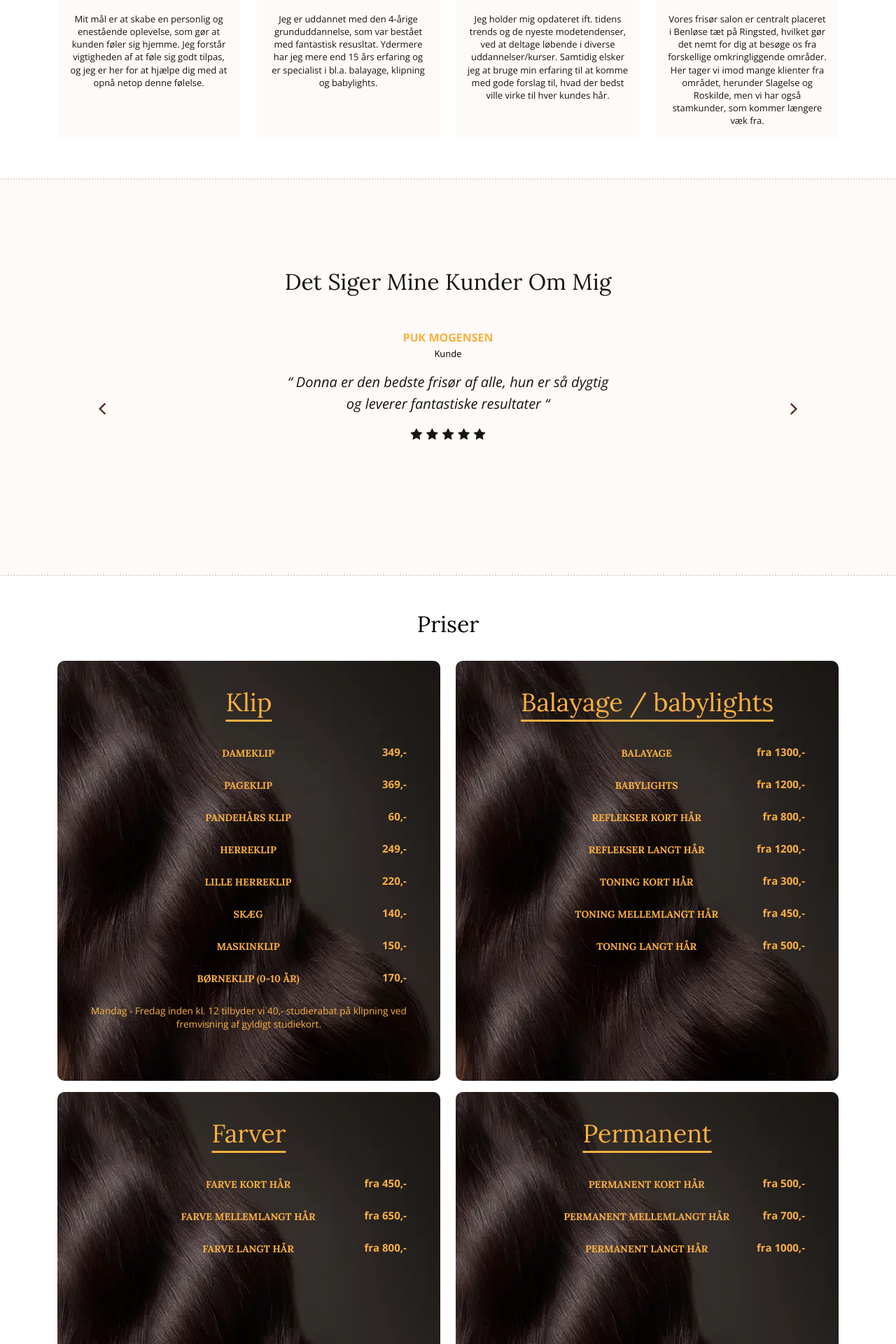
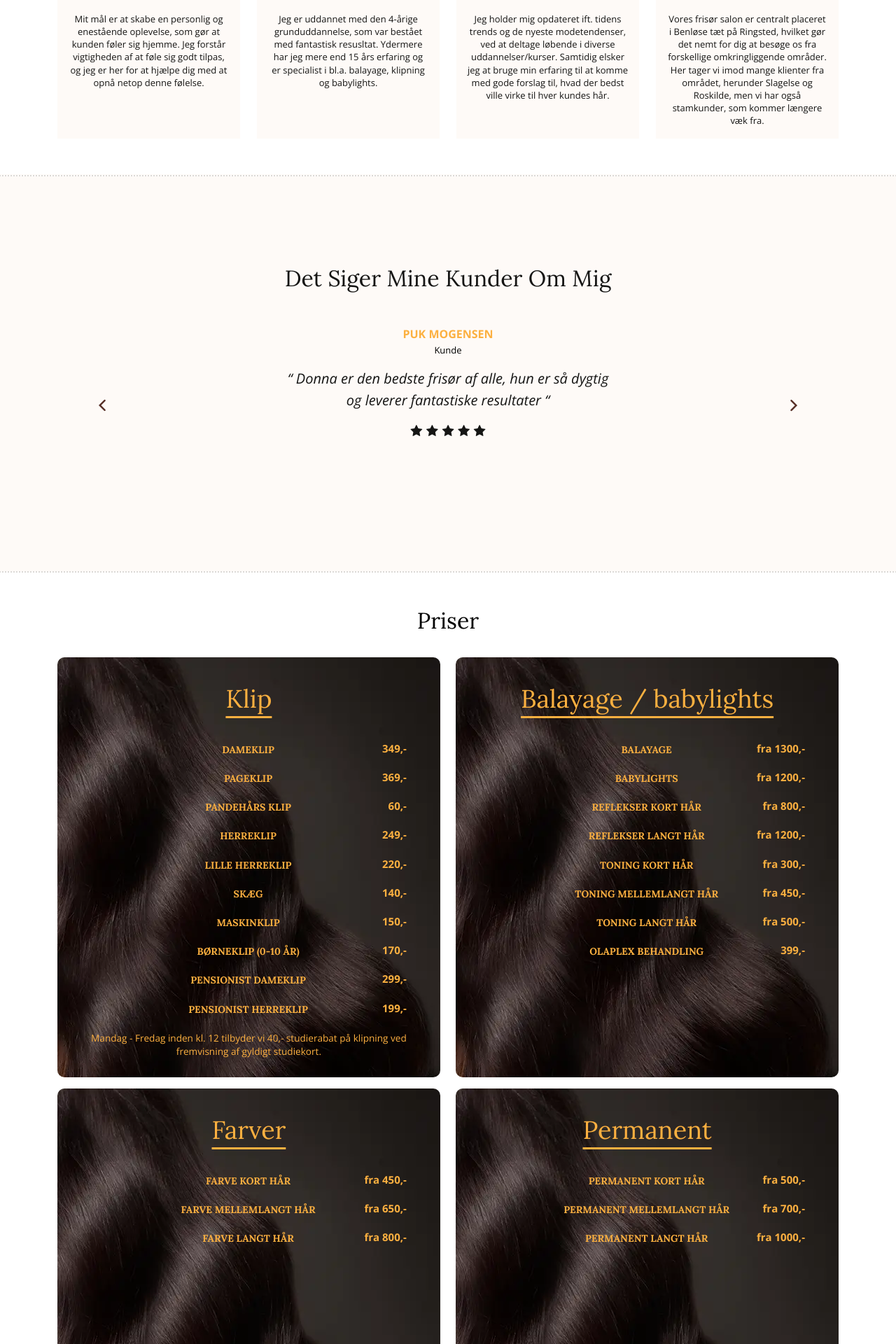
Before and after one commit to cci83glro/fdonna, a PHP site: page / in a window 1280 px wide. Shown: the part 2071-3991 px from the top of the page at 70% size. Run offline with PHP 8.4, Linux system fonts and the light colour scheme; some libraries are stand-ins or nearby versions.

Commit message:
latest updates

```diff
--- a/css/base.css
+++ b/css/base.css
@@ -308,7 +308,7 @@ section,
 .block-content {
 	position: relative;
 	width: 100%;
-	margin-bottom: 1.5em;
+	margin-bottom: 1.2em;
 }
 .front-p {
 	position: relative;
--- a/index.php
+++ b/index.php
@@ -350,6 +350,14 @@
                      <h3 class="service-title h3 uppercase text-color-1">Børneklip (0-10 år)</h3>
                      <span class="service-price">170,-</span>
                   </div>
+                  <div class="block-content text-left">
+                     <h3 class="service-title h3 uppercase text-color-1">Pensionist dameklip</h3>
+                     <span class="service-price">299,-</span>
+                  </div>
+                  <div class="block-content text-left">
+                     <h3 class="service-title h3 uppercase text-color-1">Pensionist herreklip</h3>
+                     <span class="service-price">199,-</span>
+                  </div>
                   <p class="extra-info text-color-2 mb-0">Mandag - Fredag inden kl. 12 tilbyder vi 40,- studierabat på klipning ved fremvisning af gyldigt studiekort.</p>
                </div>
 
@@ -382,6 +390,10 @@
                   <div class="block-content text-left">
                      <h3 class="service-title h3 uppercase text-color-1">Toning langt hår</h3>
                      <span class="service-price">fra 500,-</span>
+                  </div>
+                  <div class="block-content text-left">
+                     <h3 class="service-title h3 uppercase text-color-1">Olaplex behandling</h3>
+                     <span class="service-price">399,-</span>
                   </div>
                </div>
 
@@ -474,11 +486,11 @@
                   <div class="col-sm-12 text-container front-p">
                      <h4 class="uppercase text-white">Åbningstider</h4>
                      <p class="text-white">Mandag : <span class="time">09:30 - 16:00</span></p>
-                     <p class="text-white">Tirsdag : <span class="time">Efter aftale</span></p>
-                     <p class="text-white">Onsdag : <span class="time">09:30 - 16:00</span></p>
+                     <p class="text-white">Tirsdag : <span class="time">09:30 - 18:00</span></p>
+                     <p class="text-white">Onsdag : <span class="time">09:30 - 18:00</span></p>
                      <p class="text-white">Torsdag : <span class="time">09:30 - 16:00</span></p>
-                     <p class="text-white">Fredag : <span class="time">09:00 - 16:00</span></p>
-                     <p class="text-white">Lørdag : <span class="time">09:30 - 14:00</span></p>
+                     <p class="text-white">Fredag : <span class="time">09:00 - 18:00</span></p>
+                     <p class="text-white">Lørdag : <span class="time">09:30 - 15:00</span></p>
                      <p class="text-white">Søndag : <span class="time">Efter aftale</span></p>
                      <a id="appointment-btn" href="https://frisoer-donna.planway.com" target=_blank class="but scroll">Ny booking</a>
                   </div>
```
Also changed, not shown: css/base.min.css.
